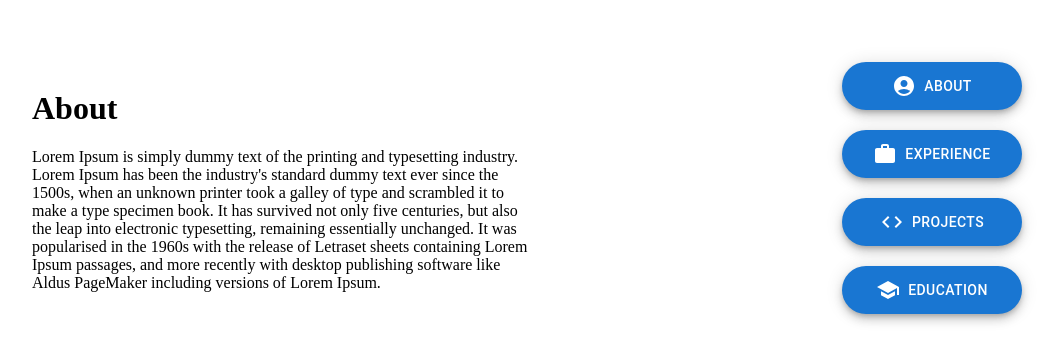
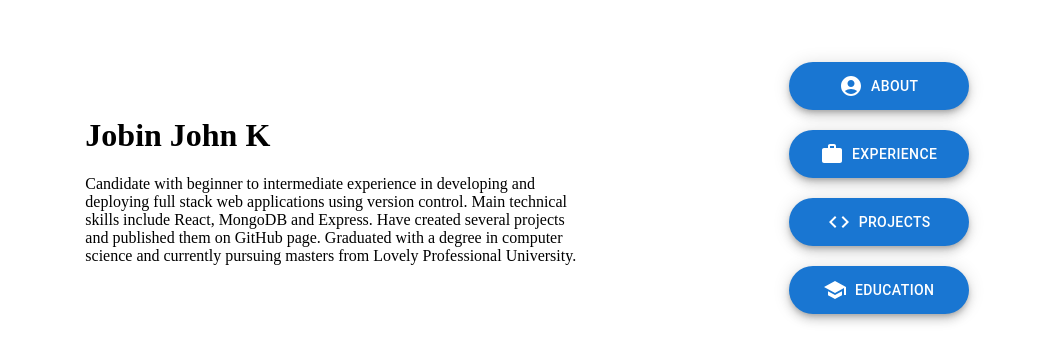
Before and after one commit to jobin365/PortfolioWebsite, a React (Create React App) app in the folder client/: page /about in a window 1280 px wide. Shown: the part 212-574 px from the top of the page, without its empty margins (108-1165 px from the left). Built offline with nearby package versions, Linux system fonts and the light colour scheme.

Commit message:
add flexbox layout and real data on about section

```diff
--- a/client/src/App.css
+++ b/client/src/App.css
@@ -1,16 +1,20 @@
 html,body{
     height: 100%;
-    margin: 0px 70px 0px;
+    margin: 0px;
 }
 
 .App{
     display: flex;
     align-items:center;
     height: 100%;
+    justify-content: space-evenly;
+    flex-wrap: wrap;
 }
+
+.Information{
+    width: 500px;
+}
+
 .Navigation{
-    width: 50%;
+    width: 200px;
 }
-.Information{
-    width: 50%;
-}
--- a/client/src/components/routes/About.js
+++ b/client/src/components/routes/About.js
@@ -2,12 +2,11 @@ import React from "react";
 export default function About(){
     return(
         <>
-        <h1>About</h1>
+        <h1>Jobin John K</h1>
         <p>
-        Lorem Ipsum is simply dummy text of the printing and typesetting industry.
-        Lorem Ipsum has been the industry's standard dummy text ever since the 1500s, when an unknown printer took a galley of type and scrambled it to make a type specimen book.
-        It has survived not only five centuries, but also the leap into electronic typesetting, remaining essentially unchanged.
-        It was popularised in the 1960s with the release of Letraset sheets containing Lorem Ipsum passages, and more recently with desktop publishing software like Aldus PageMaker including versions of Lorem Ipsum.
+        Candidate with beginner to intermediate experience in developing and deploying full stack web applications using version control.
+        Main technical skills include React, MongoDB and Express. Have created several projects and published them on GitHub page.
+        Graduated with a degree in computer science and currently pursuing masters from Lovely Professional University.
         </p>
         </>
     )
--- a/client/src/components/routes/Experience.js
+++ b/client/src/components/routes/Experience.js
@@ -3,9 +3,10 @@ export default function About(){
     return(<>
         <h1>Experience</h1>
         <p>
-        There are many variations of passages of Lorem Ipsum available, but the majority have suffered alteration in some form, by injected humour, or randomised words which don't look even slightly believable.
-        If you are going to use a passage of Lorem Ipsum, you need to be sure there isn't anything embarrassing hidden in the middle of text. All the Lorem Ipsum generators on the Internet tend to repeat predefined chunks as necessary, making this the first true generator on the Internet.
-        It uses a dictionary of over 200 Latin words, combined with a handful of model sentence structures, to generate Lorem Ipsum which looks reasonable. The generated Lorem Ipsum is therefore always free from repetition, injected humour, or non-characteristic words etc.
+        <dl>
+            <dt>Frontend Development Intern - eClerx</dt>
+            <dd>Working as a frontend development intern at eClerx, Pune.</dd>
+        </dl>
         </p>
         </>
     )
```
